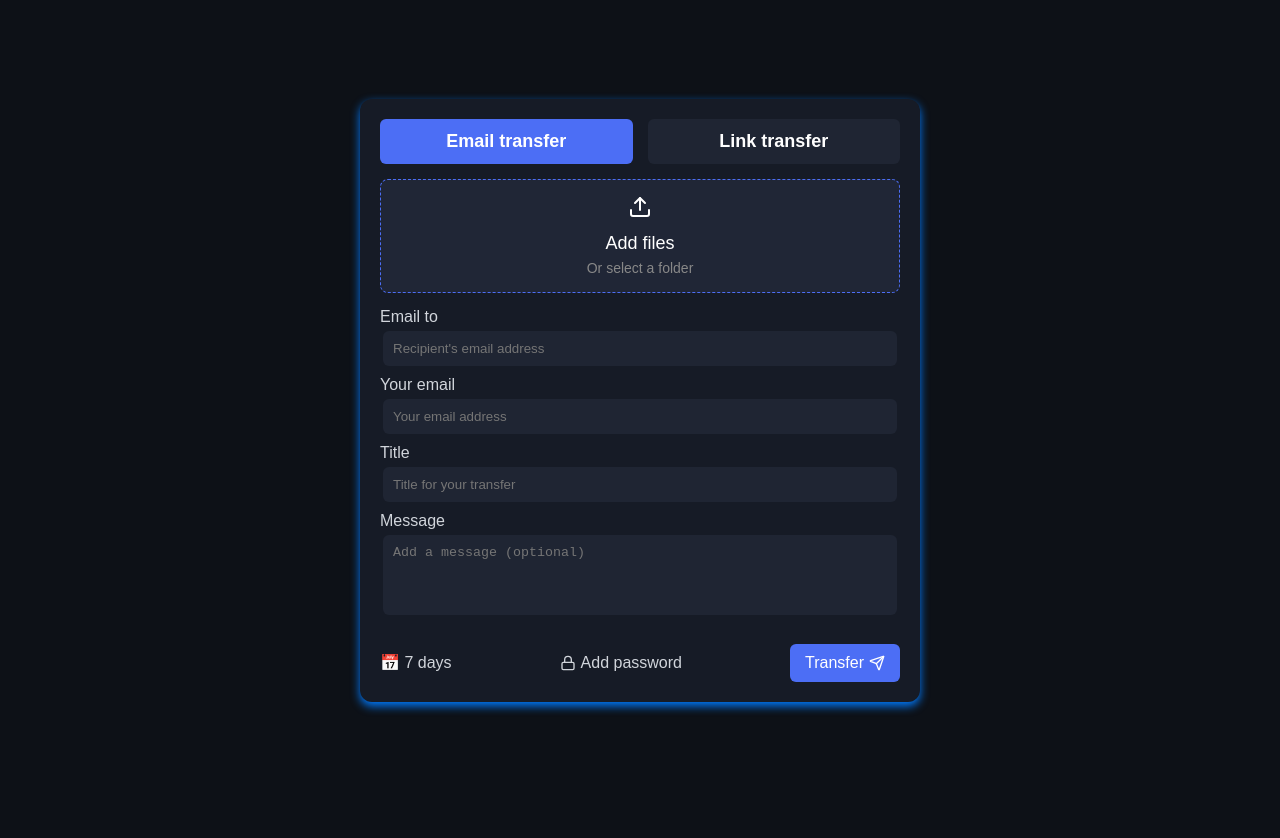
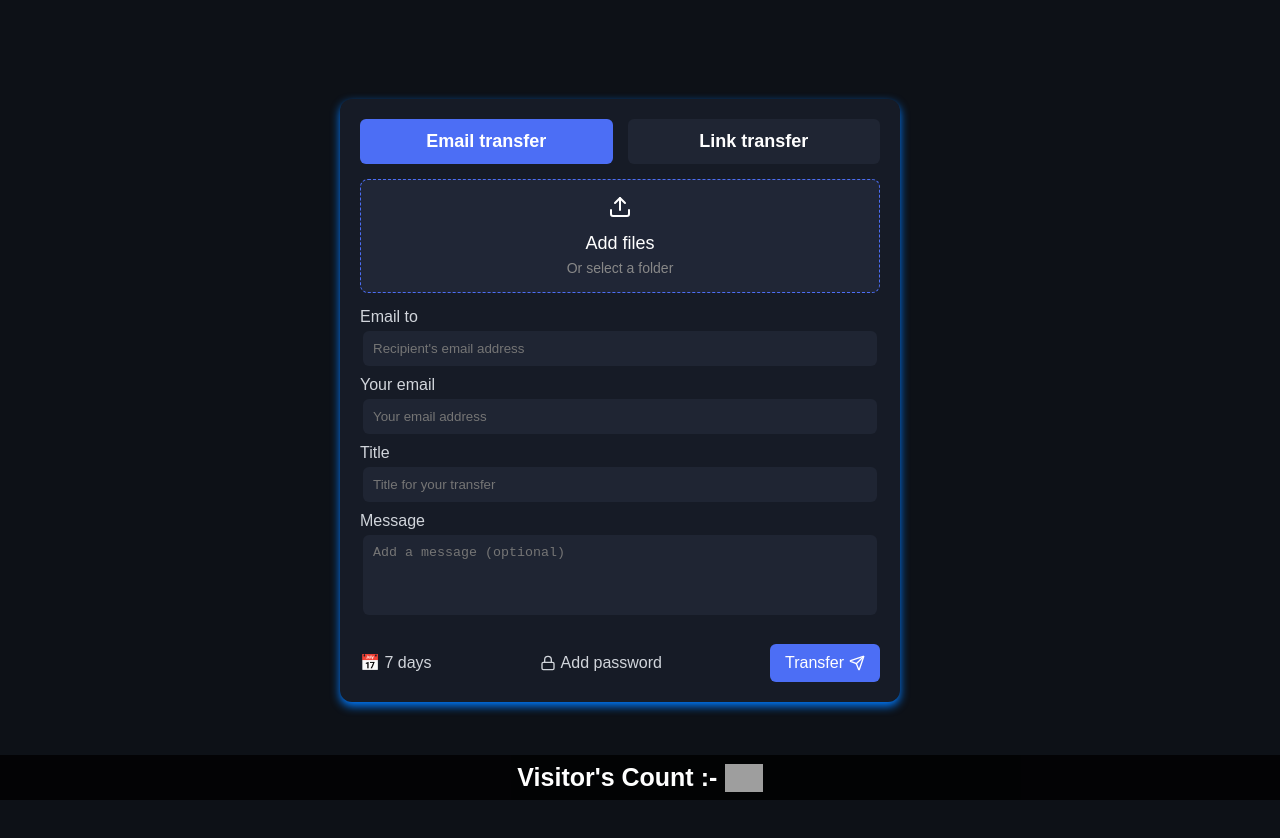
Before and after one commit to avinashvermaaa/File_Transfer, a React (Create React App) app in the folder frontend/: page / in a window 1280 px wide. Built offline with nearby package versions, Linux system fonts and the light colour scheme; grey boxes are pictures that could not be loaded.

Commit message:
visitors's count added at footer

```diff
--- a/frontend/src/pages/Home.css
+++ b/frontend/src/pages/Home.css
@@ -319,3 +319,27 @@ textarea {
     background: #4058d1;
     /* ✅ Darker shade on hover */
 }
+.footer-container {
+    width: 100%;
+    text-align: center;
+    position: fixed;
+    bottom: 0;
+    left: 0;
+    background-color: rgba(0, 0, 0, 0.8);
+    padding: 8px 0; /* Reduce padding */
+    color: white;
+    display: flex;
+    justify-content: center;
+    align-items: center;
+    gap: 8px; /* Space between text and image */
+}
+
+.footer-container h3 {
+    margin: 0;
+    font-size: 25px;
+}
+
+.footer-container img {
+    height: 28px; /* Reduced image size */
+    vertical-align: middle;
+}
--- a/frontend/src/pages/Home.js
+++ b/frontend/src/pages/Home.js
@@ -208,7 +208,6 @@ const Home = () => {
           </div>
         )}
       </div>
-
       {/* File Preview Modal */}
       {previewFile && (
         <div className="preview-modal" onClick={() => setPreviewFile(null)}>
@@ -231,6 +230,23 @@ const Home = () => {
           </div>
         </div>
       )}
+
+      <div className="home-container">
+        <footer className="footer-container">
+          <h3>Visitor's Count :-</h3>
+          <a
+            href="https://www.hitwebcounter.com"
+            target="_blank"
+            rel="noopener noreferrer"
+          >
+            <img
+              src="https://hitwebcounter.com/counter/counter.php?page=19803650&style=0014&nbdigits=9&type=page&initCount=0"
+              title="Counter Widget"
+              alt="Visit counter For Websites"
+            />
+          </a>
+        </footer>
+      </div>
     </div>
   );
 };
```
